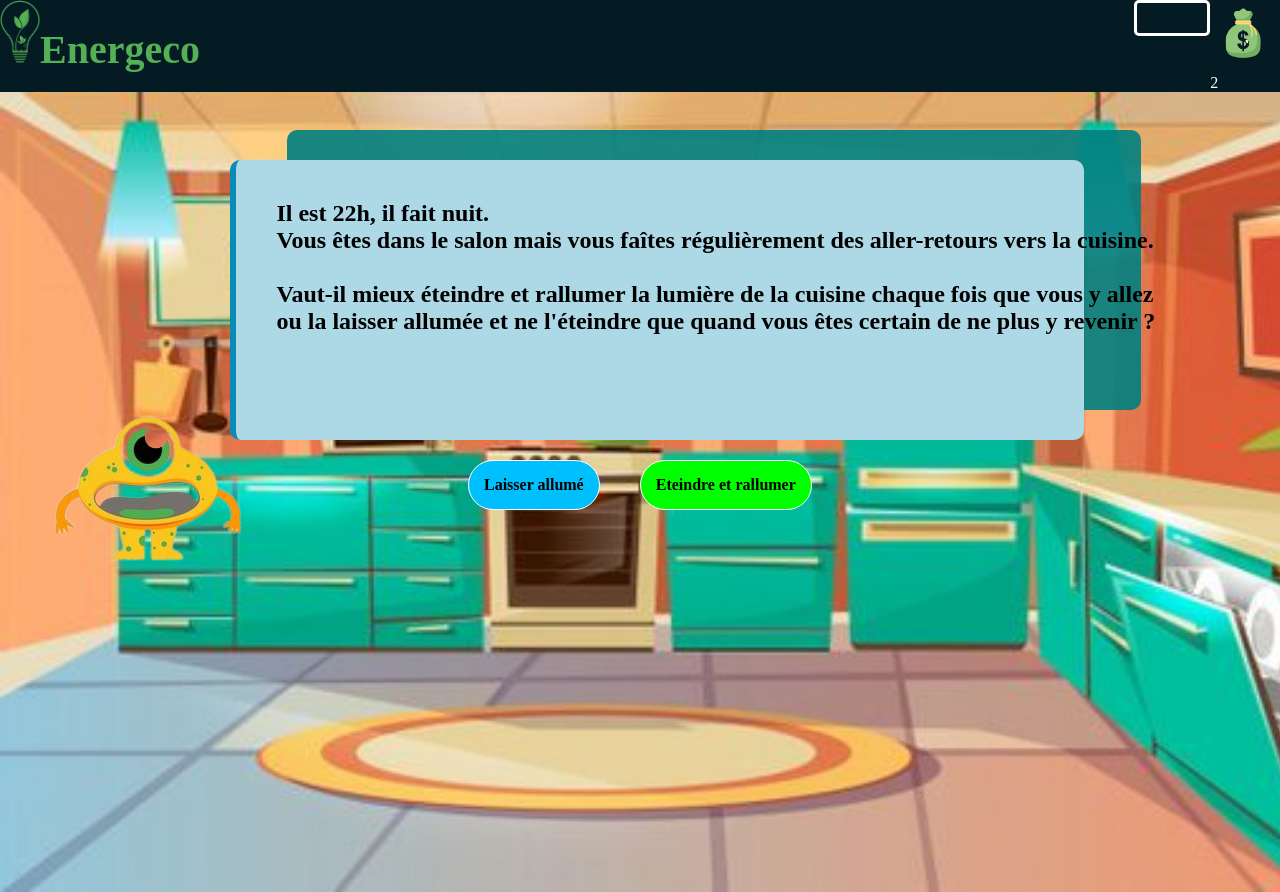
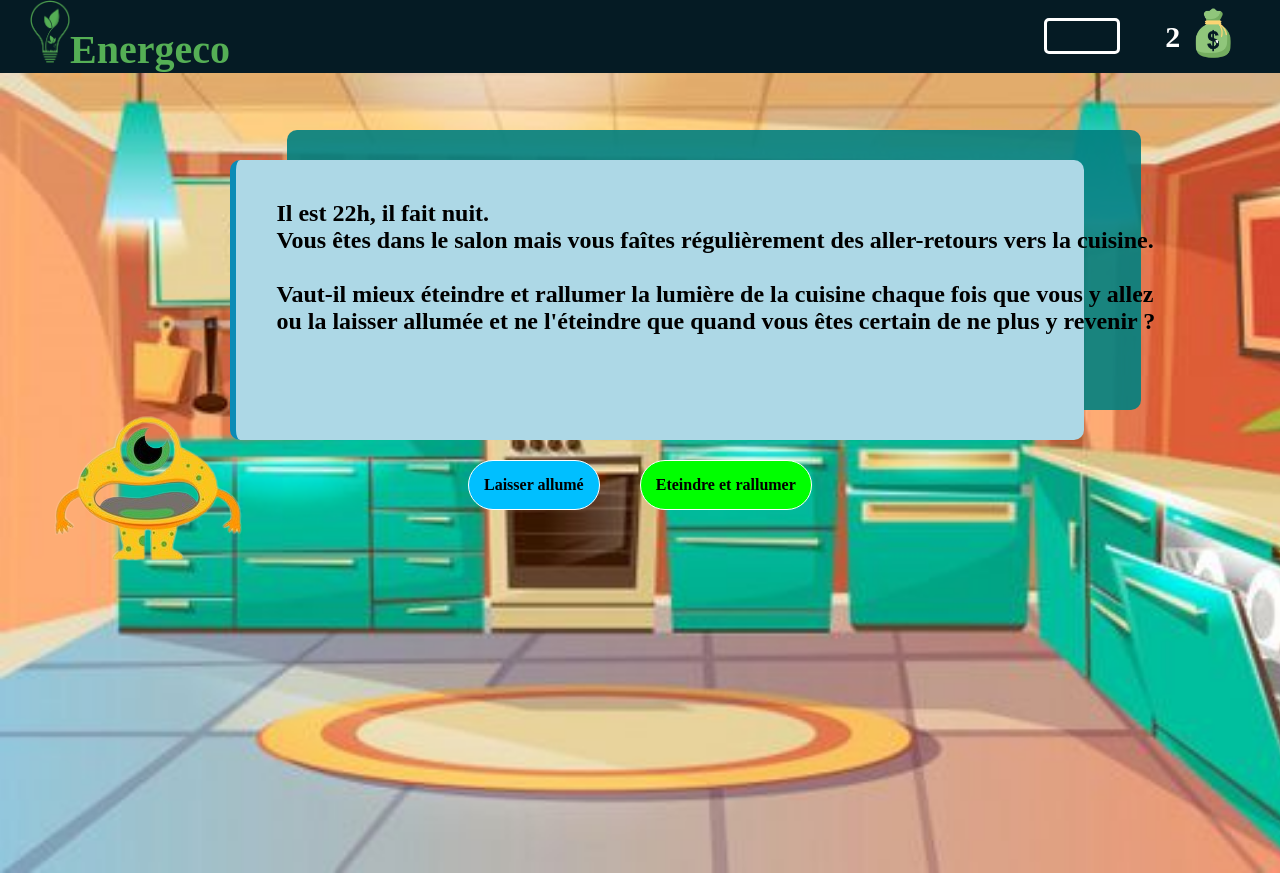
Before and after one commit to LittlePinguin/Energeco, an Angular app: page /mission in a window 1280 px wide. Built offline with nearby package versions, Linux system fonts and the light colour scheme.

Commit message:
Add files via upload

```diff
--- a/src/app/components/navbar/navbar.component.css
+++ b/src/app/components/navbar/navbar.component.css
@@ -6,6 +6,7 @@
 .navbar-brand {
   justify-content: space-between;
   display: flex;
+  padding: 0 30px 0 30px;
 }
 
 .game-name {
@@ -14,10 +15,6 @@
   font-weight: bold;
   color: #55af55;
   display: inline-block;
-}
-
-.navbar-brand a {
-  text-decoration: none;
 }
 
 .navbar-brand .score {
@@ -33,8 +30,17 @@
   width: 70px;
   border: 3px solid white;
   border-radius: 5px;
+  margin-right: 45px;
+  margin-top: 18px;
 }
 
 .navbar-brand .score .coins {
   color: white;
+  display: flex;
+  font-size: 30px;
 }
+
+.navbar-brand .score .coins p {
+  margin-top: 20px;
+  font-weight: bold;
+}
--- a/src/app/components/navbar/navbar.component.html
+++ b/src/app/components/navbar/navbar.component.html
@@ -5,15 +5,13 @@
               <p class="game-name">Energeco</p>
         </a>
         <div class="score">
-            <a href="">
-                <div class="energy-border">
-                    <div class="energy-level"></div>
-                </div>
-            </a>
-            <a href="">
+            <div class="energy-border">
+                <div class="energy-level"></div>
+            </div>
+            <div class="coins">
+                <p>2</p>
                 <img src="../../../assets/images/coins-icon.png" alt="">
-                <p class="coins">2</p>
-            </a>
+            </div>
         </div>
     </div>
 </nav>
--- a/src/app/components/navbar/navbar.component.ts
+++ b/src/app/components/navbar/navbar.component.ts
@@ -10,6 +10,10 @@ export class NavbarComponent implements OnInit {
   constructor() { }
 
   ngOnInit(): void {
+    var energy = Number(localStorage.getItem("energy"));
+    if (energy === null){
+      localStorage.setItem("energy", "5");
+    }
   }
 
 }
```
